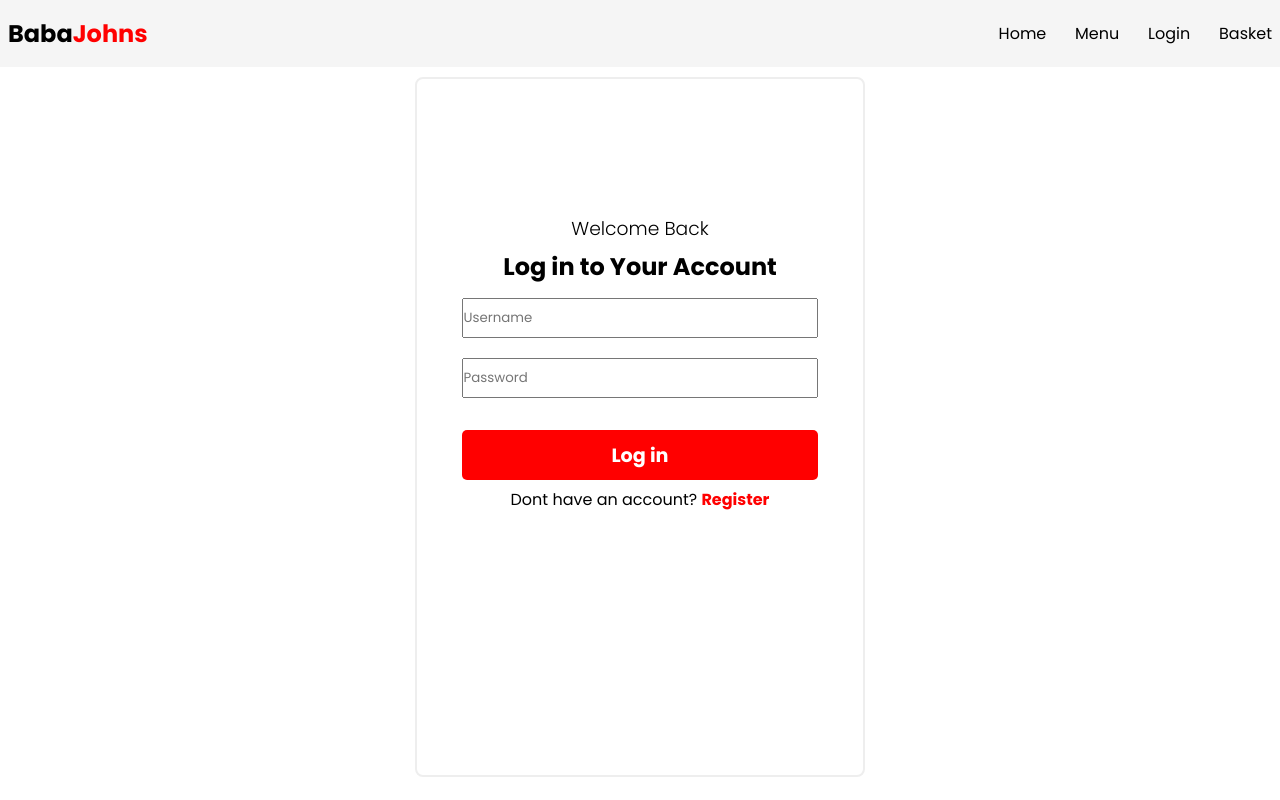
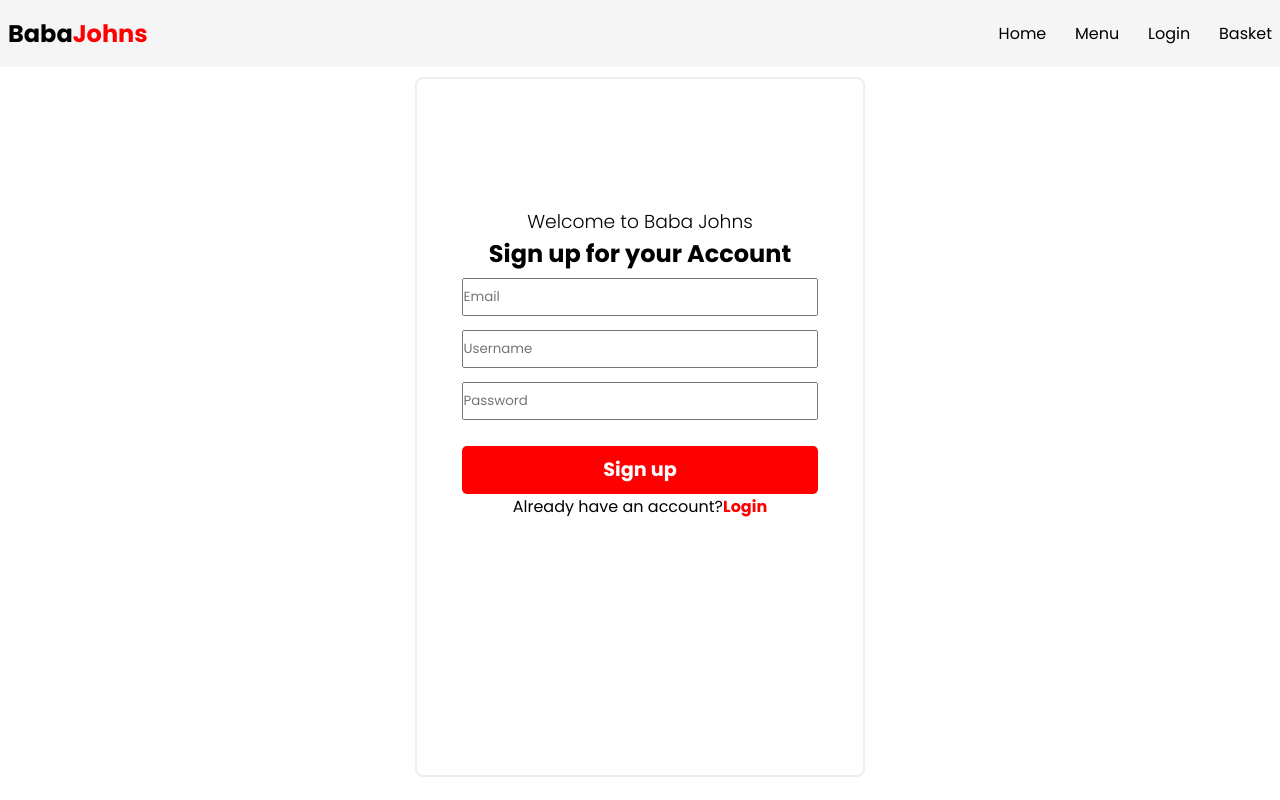
Before and after one commit to McGarry-A/Vue-Baba-Johns, a Vue app: page /login in a window 1280 px wide. Both pictures are taken after a click on the element "Register". Built offline with nearby package versions, Linux system fonts and the light colour scheme.

Commit message:
login and sign up component switch working

```diff
--- a/src/views/Login.vue
+++ b/src/views/Login.vue
@@ -1,12 +1,15 @@
 <template>
-  <div v-if="1 === 1" class="login-page">
+  <div v-if="login" class="login-page">
     <div class="login-container">
       <h3>Welcome Back</h3>
       <h2>Log in to Your Account</h2>
       <input placeholder="Username" />
       <input placeholder="Password" />
       <button>Log in</button>
-      <p>Dont have an account? <span>Register</span></p>
+      <p>
+        Dont have an account?
+        <span @click="() => (login = !login)">Register</span>
+      </p>
     </div>
   </div>
   <div v-else class="login-page">
@@ -17,7 +20,11 @@
       <input placeholder="Username" />
       <input placeholder="Password" />
       <button>Sign up</button>
-      <p>Already have an account?<span> Login</span></p>
+      <p>
+        Already have an account?<span @click="() => (login = !login)"
+          >Login</span
+        >
+      </p>
     </div>
   </div>
 </template>
@@ -27,6 +34,11 @@
 export default {
   name: "Login",
   components: {},
+  data: function () {
+    return {
+      login: true,
+    };
+  },
 };
 </script>
 
```
